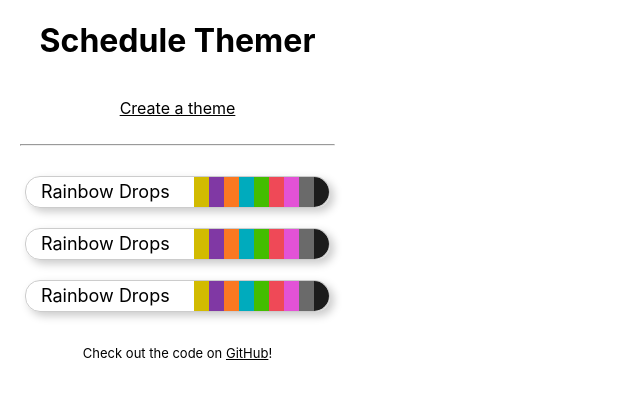
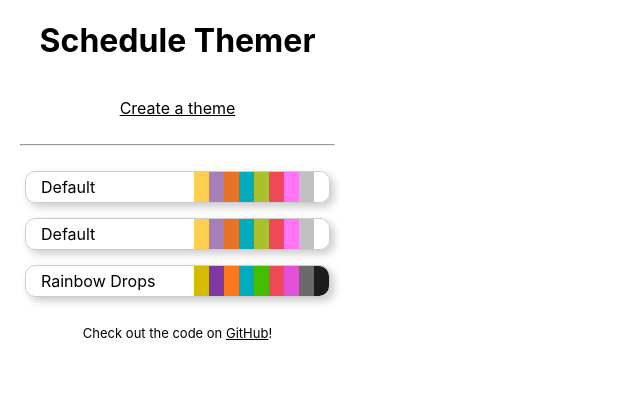
Before and after one commit to snxz/cgst, a Svelte app: page / in a window 1280 px wide. Shown: the top 396 px of the page, without its empty margins (0-640 px from the left). Built offline with nearby package versions, Linux system fonts and the light colour scheme.

Commit message:
Update theme page.

```diff
--- a/src/components/ListBox.svelte
+++ b/src/components/ListBox.svelte
@@ -1,11 +1,46 @@
 <script>
     import ThemeElement from "./ThemeElement.svelte";
+    const themes = {
+        theme_key: {
+            "#ffce51": "Block1",
+            "#a67fb9": "Block2",
+            "#e67326": "Block3",
+            "#00abbd": "Block4",
+            "#aac02c": "Block5",
+            "#ef4957": "Block6",
+            "#ff75f2": "Block7",
+            "#c0c0c0": "Activity",
+            "#ffffff": "Free",
+        },
+        default_theme: {
+            "Block1": "#ffce51",
+            "Block2": "#a67fb9",
+            "Block3": "#e67326",
+            "Block4": "#00abbd",
+            "Block5": "#aac02c",
+            "Block6": "#ef4957",
+            "Block7": "#ff75f2",
+            "Activity": "#c0c0c0",
+            "Free": "#ffffff",
+        },
+        rainbow_drops_theme: {
+            "Block1": "#d2bb00",
+            "Block2": "#8038a4",
+            "Block3": "#fb7821",
+            "Block4": "#00abbd",
+            "Block5": "#44bd00",
+            "Block6": "#ef4957",
+            "Block7": "#e352d6",
+            "Activity": "#6a6a6a",
+            "Free": "#1C1C1C",
+        }
+    }
 </script>
 
 <main>
-    <ThemeElement />
-    <ThemeElement />
-    <ThemeElement />
+    <ThemeElement theme={themes['default_theme']} name={"Default"}/>
+    <ThemeElement theme={themes['default_theme']} name={"Default"}/>
+    <ThemeElement theme={themes['raindbow_drops_theme']} name={"Rainbow Drops"}/>
 </main>
 
 <style>
--- a/src/components/ThemeElement.svelte
+++ b/src/components/ThemeElement.svelte
@@ -1,5 +1,6 @@
 <script>
-    let theme = {
+    export let name = "Theme Name";
+    export let theme = {
         "Block 1": "#d2bb00",
         "Block 2": "#8038a4",
         "Block 3": "#fb7821",
@@ -13,10 +14,10 @@
 </script>
 
 <main>
-    <p>Rainbow Drops</p>
+    <p>{name}</p>
     <div class="colors">
         {#each Object.keys(theme) as key, i}
-            <span class={"color-preview" + (i == Object.keys(theme).length-1 ? " last-color" : "")} style="background-color:{theme[key]}"></span>
+            <span title={theme[key]} class={"color-preview" + (i == Object.keys(theme).length-1 ? " last-color" : "")} style="background-color:{theme[key]}"></span>
         {/each}
     </div>
 </main>
@@ -30,15 +31,24 @@
         height: 30px;
         border: 1px solid #ccc;
         box-shadow: 4px 4px 8px #ccc;
-        margin: 20px 25px;
+        margin: 15px 25px;
         width: auto;
-        border-radius: 15px;
+        border-radius: 10px;
         cursor: pointer;
-        transition: ease height 0.4s;
+        transition: ease height 0.3s, ease margin 0.3s;
     }
 
     main:hover {
-        height: 50px;
+        height: 40px;
+        margin: 15px 15px;
+    }
+
+    main:hover span {
+        width: 20px;
+    }
+
+    main:hover p {
+        font-size: 15px;
     }
 
     .colors {
@@ -48,13 +58,14 @@
     }
 
     p {
-        font-size: large;
+        font-size: 16px;
         padding-left: 15px;
+        transition: ease font-size 0.3s;
     }
 
     span.last-color {
-        border-top-right-radius: 15px;
-        border-bottom-right-radius: 15px;
+        border-top-right-radius: 10px;
+        border-bottom-right-radius: 10px;
     }
 
     div {
@@ -67,5 +78,6 @@
         box-sizing: border-box;
         height: 100%;
         width: 15px;
+        transition: ease width .3s;
     }
 </style>
```
